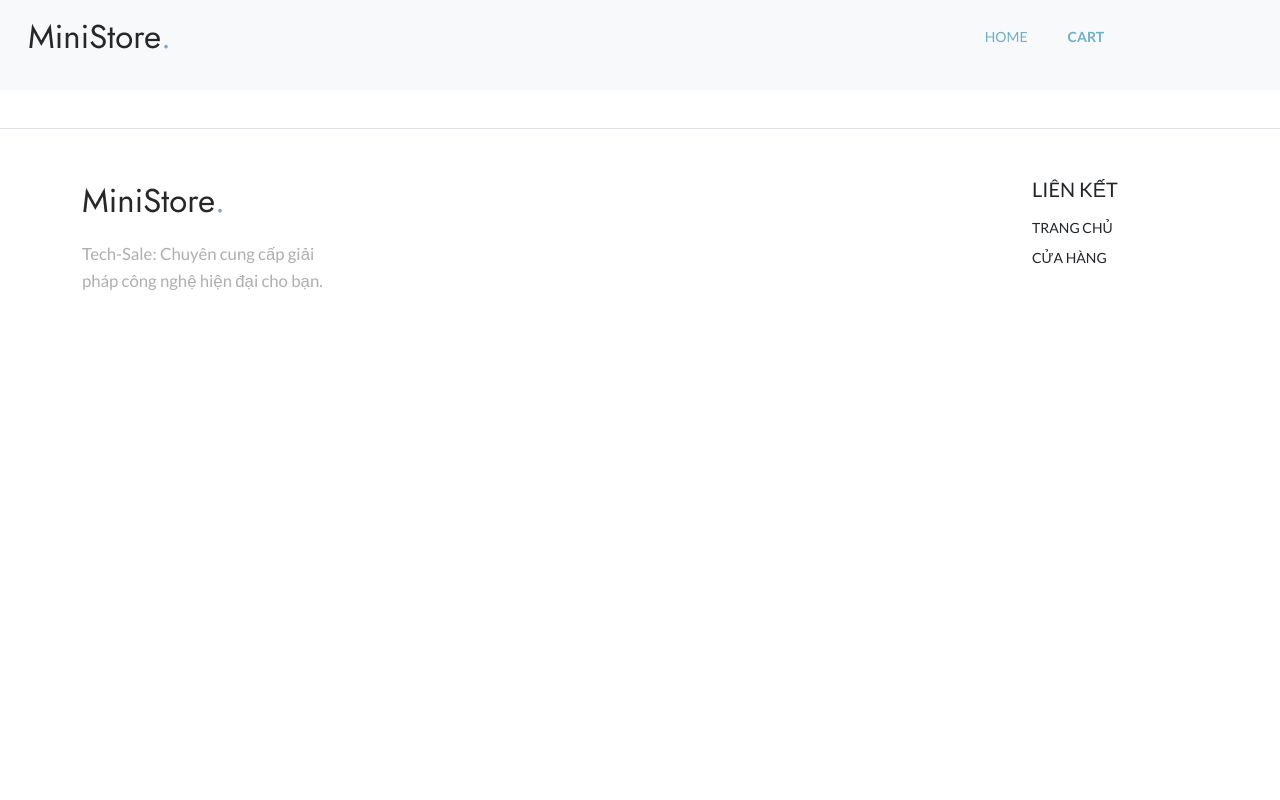
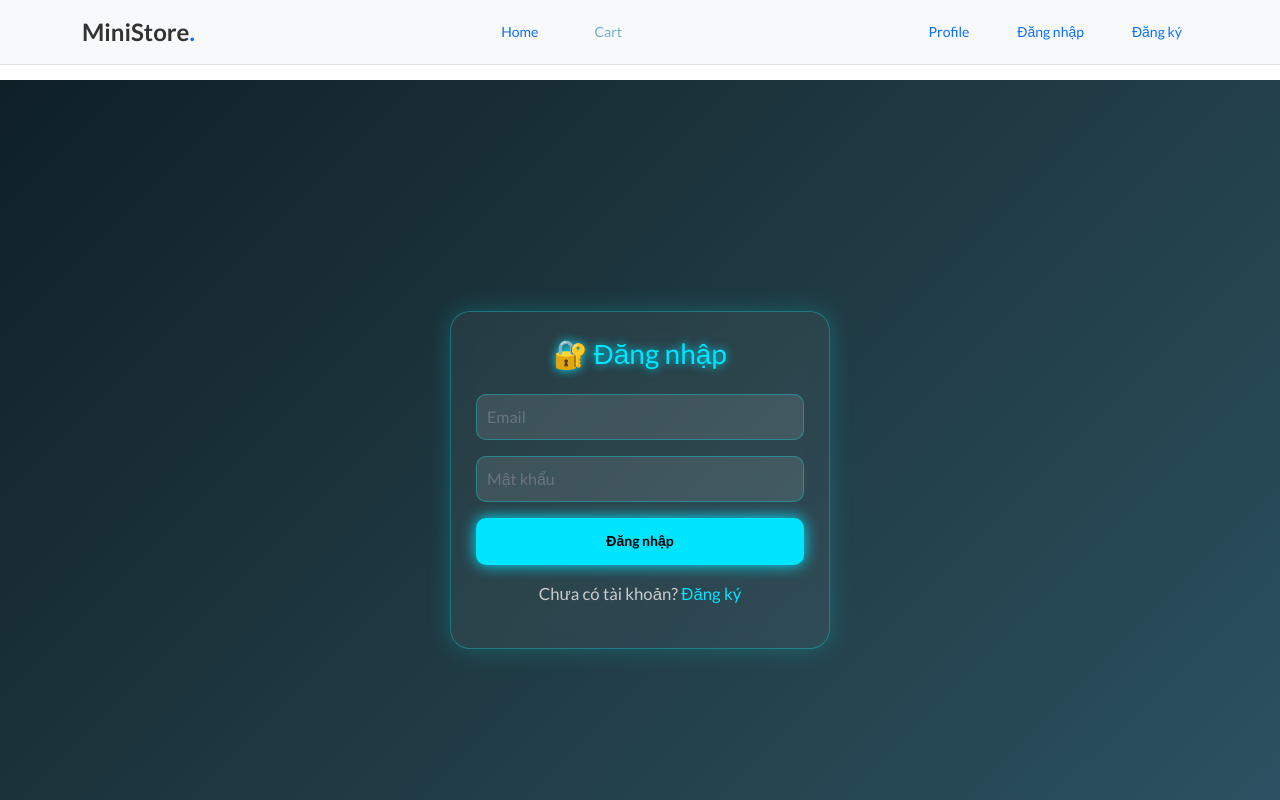
Before and after one commit to ViperTricks/tech-sale, a React (Vite) app: page /tech-sale/login in a window 1280 px wide. Shown: the top 800 px of the page. Built offline with nearby package versions, Linux system fonts and the light colour scheme; data requests are answered from the project's data file.

Commit message:
Minhsang

```diff
--- a/package.json
+++ b/package.json
@@ -13,6 +13,7 @@
     "preview": "vite preview"
   },
   "dependencies": {
+    "bcrypt": "^6.0.0",
     "cors": "^2.8.6",
     "express": "^5.2.1",
     "react": "^19.2.0",
--- a/src/App.jsx
+++ b/src/App.jsx
@@ -1,14 +1,20 @@
 
 import { Routes, Route, Link } from 'react-router-dom';
 import { useEffect, useState } from 'react';
+import { useNavigate } from "react-router-dom";
+import Login from './pages/Login';
+import Register from './pages/Register';
 import Swiper from "swiper";
 import "swiper/css";
 import API from "./api";
 import Products from './pages/Products';
 import Cart from './pages/Cart';
+import Profile from "./pages/Profile";
+
 function App() {
   const [products, setProducts] = useState([]);
   const [cartCount, setCartCount] = useState(0);
+  const [user, setUser] = useState(null);
   // 1. Lấy dữ liệu sản phẩm từ API
   const fetchProducts = async () => {
     try {
@@ -43,9 +49,19 @@ function App() {
       console.error(error);
     }
   };
-
+  // 3. Xử lý đăng xuất
+  const navigate = useNavigate();
+  const logout = () => {
+    localStorage.removeItem("user");
+    setUser(null);
+    navigate("/");
+  };
 
   useEffect(() => {
+    const savedUser = localStorage.getItem("user");
+    if (savedUser) {
+      setUser(JSON.parse(savedUser));
+    }
     fetchProducts();
 
     // Khởi tạo slider Billboard ngay khi mount
@@ -61,35 +77,51 @@ function App() {
   return (
     <>
       {/* --- HEADER --- */}
-      <header id="header" className="site-header header-scrolled position-fixed text-black bg-light w-100" style={{ zIndex: 1000 }}>
-        <nav id="header-nav" className="navbar navbar-expand-lg px-3 mb-3">
-          <div className="container-fluid">
-            <a className="navbar-brand" href="/">
-              <img src="images/main-logo.png" className="logo" alt="logo" />
-            </a>
-            <div className="offcanvas-body">
-              <ul id="navbar" className="navbar-nav text-uppercase justify-content-end align-items-center flex-grow-1 pe-3">
-                <li className="nav-item">
-                  <Link className="nav-link me-4 active" to="/">Home</Link>
-                </li>
+      <header
+        className="bg-light border-bottom position-fixed w-100"
+        style={{ zIndex: 1000 }}
+      >
+        <div className="container d-flex align-items-center justify-content-between py-2">
 
+          {/* LEFT: LOGO */}
+          <Link className="navbar-brand fw-bold fs-4" to="/" style={{ color: "#333" }}>
+            MiniStore<span style={{ color: "#0d6efd" }}>.</span>
+          </Link>
 
+          {/* CENTER: MENU */}
+          <div className="d-flex align-items-center gap-4">
+            <Link className="nav-link" to="/">Home</Link>
+            <Link className="nav-link fw-semibold text-primary" to="/cart">
+              Cart
+            </Link>
+          </div>
 
-                <li className="nav-item">
-                  <Link className="nav-link me-4 text-primary fw-bold" to="/cart">Cart</Link>
-                </li>
-                <li className="nav-item">
-                  <div className="user-items ps-5">
-                    <ul className="d-flex justify-content-end list-unstyled">
-                      <li className="pe-3"><a href="#"><svg className="user"><use xlinkHref="#user"></use></svg></a></li>
-                      <li><a href="#"><svg className="cart"><use xlinkHref="#cart"></use></svg></a></li>
-                    </ul>
-                  </div>
-                </li>
-              </ul>
-            </div>
+          {/* RIGHT: AUTH */}
+          <div className="d-flex align-items-center gap-3">
+            {user ? (
+
+              <button
+                onClick={logout}
+                style={{
+                  border: "none",
+                  background: "#ff4d4f",
+                  color: "#fff",
+                  padding: "6px 12px",
+                  borderRadius: "8px"
+                }}
+              >
+                Logout
+              </button>
+            ) : (
+              <>
+                <Link className="nav-link" to="/profile">Profile</Link>
+                <Link className="nav-link" to="/login">Đăng nhập</Link>
+                <Link className="nav-link " to="/register"> Đăng ký</Link>
+              </>
+            )}
           </div>
-        </nav>
+
+        </div>
       </header>
 
 
@@ -97,6 +129,9 @@ function App() {
         <Routes>
           <Route path="/" element={<Products products={products} addToCart={addToCart} />} />
           <Route path="cart" element={<Cart />} />
+          <Route path="/login" element={<Login setUser={setUser} />} />
+          <Route path="/register" element={<Register />} />
+          <Route path="/profile" element={<Profile />} />
         </Routes>
       </main>
       {/* --- FOOTER --- */}
--- /dev/null
+++ b/src/pages/Login.jsx
@@ -0,0 +1,109 @@
+import { useState } from "react";
+import API from "../api";
+import { useNavigate, Link } from "react-router-dom";
+
+function Login({ setUser }) {
+    const [email, setEmail] = useState("");
+    const [password, setPassword] = useState("");
+    const navigate = useNavigate();
+    const inputStyle = {
+        borderRadius: "10px",
+        padding: "10px",
+        background: "rgba(255,255,255,0.1)",
+        border: "1px solid rgba(0,255,255,0.3)",
+        color: "#fff",
+    };
+    const handleLogin = async () => {
+        const res = await fetch(`${API}/login`, {
+            method: "POST",
+            headers: {
+                "Content-Type": "application/json",
+            },
+            body: JSON.stringify({ email, password }),
+        });
+
+        const data = await res.json();
+
+        if (data.user) {
+            localStorage.setItem("user", JSON.stringify(data.user));
+            setUser(data.user);
+            alert("Đăng nhập thành công!");
+            navigate("/");
+        } else {
+            alert(data.message || "Đăng nhập thất bại");
+        }
+    };
+
+    return (
+        <div
+            className="d-flex justify-content-center align-items-center"
+            style={{
+                minHeight: "100vh",
+                background: "linear-gradient(135deg, #0f2027, #203a43, #2c5364)"
+            }}
+        >
+            <div
+                style={{
+                    width: "380px",
+                    borderRadius: "20px",
+                    background: "rgba(255,255,255,0.05)",
+                    backdropFilter: "blur(10px)",
+                    padding: "25px",
+                    boxShadow: "0 0 25px rgba(0,255,255,0.2)",
+                    border: "1px solid rgba(0,255,255,0.3)"
+                }}
+            >
+                <h3
+                    className="text-center mb-4"
+                    style={{
+                        color: "#00e5ff",
+                        textShadow: "0 0 10px #00e5ff"
+                    }}
+                >
+                    🔐 Đăng nhập
+                </h3>
+
+                <input
+                    className="form-control mb-3"
+                    placeholder="Email"
+                    style={inputStyle}
+                    onChange={(e) => setEmail(e.target.value)}
+                />
+
+                <input
+                    type="password"
+                    className="form-control mb-3"
+                    placeholder="Mật khẩu"
+                    style={inputStyle}
+                    onChange={(e) => setPassword(e.target.value)}
+                />
+
+                <button
+                    onClick={handleLogin}
+                    style={{
+                        width: "100%",
+                        padding: "12px",
+                        borderRadius: "10px",
+                        border: "none",
+                        background: "#00e5ff",
+                        color: "#000",
+                        fontWeight: "bold",
+                        boxShadow: "0 0 15px #00e5ff",
+                        transition: "0.3s"
+                    }}
+                >
+                    Đăng nhập
+                </button>
+
+                <p className="text-center mt-3" style={{ color: "#ccc" }}>
+                    Chưa có tài khoản?{" "}
+                    <Link to="/register" style={{ color: "#00e5ff" }}>
+                        Đăng ký
+                    </Link>
+                </p>
+            </div>
+        </div>
+    );
+}
+
+export default Login;
--- /dev/null
+++ b/src/pages/Profile.jsx
@@ -0,0 +1,35 @@
+import { useEffect, useState } from "react";
+import API from "../api";
+
+function Profile() {
+  const [user, setUser] = useState(null);
+
+  useEffect(() => {
+    const localUser = JSON.parse(localStorage.getItem("user"));
+
+    if (localUser) {
+      fetch(`${API}/user/${localUser.id}`)
+        .then(res => res.json())
+        .then(data => setUser(data));
+    }
+  }, []);
+
+  if (!user) return <h3 className="text-center mt-5">Không tải được dữ liệu 😢</h3>;
+
+  return (
+    <div className="container mt-5">
+      <div className="card p-4 shadow" style={{ maxWidth: "500px", margin: "auto", borderRadius: "15px" }}>
+        <h3 className="text-center mb-4">👤 Thông tin cá nhân</h3>
+
+        <p><b>ID:</b> {user.user_id}</p>
+        <p><b>Tên:</b> {user.name}</p>
+        <p><b>Email:</b> {user.email}</p>
+        <p><b>SĐT:</b> {user.phone || "Chưa có"}</p>
+        <p><b>Địa chỉ:</b> {user.address || "Chưa có"}</p>
+        <p><b>Role:</b> {user.role}</p>
+      </div>
+    </div>
+  );
+}
+
+export default Profile;
--- /dev/null
+++ b/src/pages/Register.jsx
@@ -0,0 +1,131 @@
+import { useState } from "react";
+import API from "../api";
+import { useNavigate, Link } from "react-router-dom";
+
+function Register() {
+    const [name, setName] = useState("");
+    const [email, setEmail] = useState("");
+    const [password, setPassword] = useState("");
+    const [phone, setPhone] = useState("");
+    const [address, setAddress] = useState("");
+    const navigate = useNavigate();
+    const inputStyle = {
+        borderRadius: "10px",
+        padding: "10px",
+        background: "rgba(255,255,255,0.1)",
+        border: "1px solid rgba(0,255,255,0.3)",
+        color: "#fff",
+    };
+    const handleRegister = async () => {
+        const res = await fetch(`${API}/register`, {
+            method: "POST",
+            headers: {
+                "Content-Type": "application/json",
+            },
+            body: JSON.stringify({
+                name,
+                email,
+                password,
+                phone,
+                address
+            }),
+        });
+
+        const data = await res.json();
+        alert(data.message);
+        navigate("/login");
+    };
+    return (
+        <div
+            className="d-flex justify-content-center align-items-center"
+            style={{
+                minHeight: "100vh",
+                background: "linear-gradient(135deg, #0f2027, #203a43, #2c5364)"
+            }}
+        >
+            <div
+                style={{
+                    width: "400px",
+                    borderRadius: "20px",
+                    background: "rgba(255,255,255,0.05)",
+                    backdropFilter: "blur(10px)",
+                    padding: "25px",
+                    boxShadow: "0 0 25px rgba(0,255,255,0.2)",
+                    border: "1px solid rgba(0,255,255,0.3)"
+                }}
+            >
+                <h3
+                    className="text-center mb-4"
+                    style={{
+                        color: "#00e5ff",
+                        textShadow: "0 0 10px #00e5ff"
+                    }}
+                >
+                    📝 Đăng ký
+                </h3>
+
+                <input
+                    className="form-control mb-3"
+                    placeholder="Tên"
+                    style={inputStyle}
+                    onChange={(e) => setName(e.target.value)}
+                />
+
+                <input
+                    className="form-control mb-3"
+                    placeholder="Email"
+                    style={inputStyle}
+                    onChange={(e) => setEmail(e.target.value)}
+                />
+
+                <input
+                    type="password"
+                    className="form-control mb-3"
+                    placeholder="Mật khẩu"
+                    style={inputStyle}
+                    onChange={(e) => setPassword(e.target.value)}
+                />
+
+                <input
+                    className="form-control mb-3"
+                    placeholder="Số điện thoại"
+                    style={inputStyle}
+                    onChange={(e) => setPhone(e.target.value)}
+                />
+
+                <input
+                    className="form-control mb-3"
+                    placeholder="Địa chỉ"
+                    style={inputStyle}
+                    onChange={(e) => setAddress(e.target.value)}
+                />
+
+                <button
+                    onClick={handleRegister}
+                    style={{
+                        width: "100%",
+                        padding: "12px",
+                        borderRadius: "10px",
+                        border: "none",
+                        background: "#00e5ff",
+                        color: "#000",
+                        fontWeight: "bold",
+                        boxShadow: "0 0 15px #00e5ff",
+                        transition: "0.3s"
+                    }}
+                >
+                    Đăng ký
+                </button>
+
+                <p className="text-center mt-3" style={{ color: "#ccc" }}>
+                    Đã có tài khoản?{" "}
+                    <Link to="/login" style={{ color: "#00e5ff" }}>
+                        Đăng nhập
+                    </Link>
+                </p>
+            </div>
+        </div>
+    );
+}
+
+export default Register;
```
Also changed, not shown: 1 other file (tests, documents, lock files or other folders).
